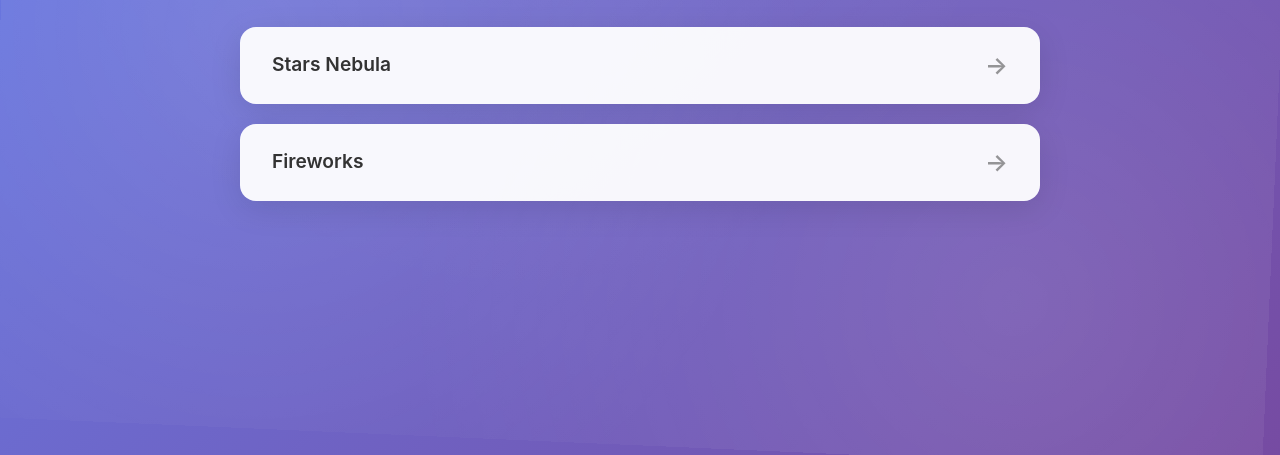
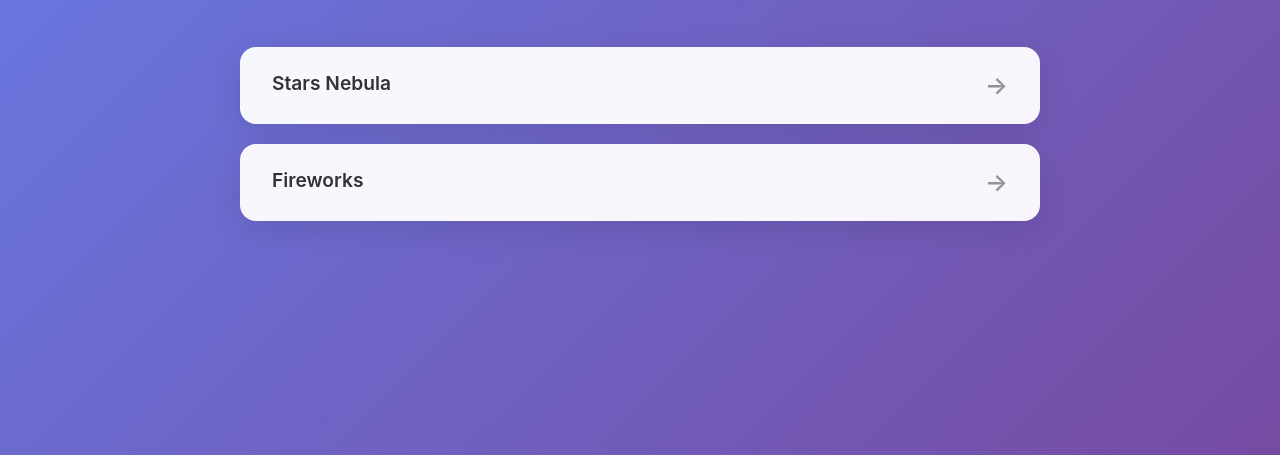
Before and after one commit to StephenLingham/shader-examples, a plain HTML site: page index.html in a window 1280 px wide. Shown: the part 345-800 px from the top of the page. Drawn offline with Linux system fonts and the light colour scheme.

Commit message:
Updated index

```diff
--- a/index.html
+++ b/index.html
@@ -24,27 +24,6 @@
             overflow-x: hidden;
         }
 
-        /* Animated background particles */
-        body::before {
-            content: '';
-            position: fixed;
-            top: 0;
-            left: 0;
-            width: 100%;
-            height: 100%;
-            background:
-                radial-gradient(circle at 20% 50%, rgba(255, 255, 255, 0.1) 0%, transparent 50%),
-                radial-gradient(circle at 80% 80%, rgba(255, 255, 255, 0.1) 0%, transparent 50%),
-                radial-gradient(circle at 40% 20%, rgba(255, 255, 255, 0.05) 0%, transparent 50%);
-            animation: float 20s ease-in-out infinite;
-            pointer-events: none;
-            z-index: 0;
-        }
-
-        @keyframes float {
-            0%, 100% { transform: translateY(0) rotate(0deg); }
-            50% { transform: translateY(-20px) rotate(5deg); }
-        }
 
         .container {
             position: relative;
@@ -177,7 +156,6 @@
             }
         }
 
-        /* Responsive design */
         @media (max-width: 768px) {
             h1 {
                 font-size: 2.5rem;
@@ -208,7 +186,7 @@
     <div class="container">
         <div class="header">
             <h1>Shader Examples</h1>
-            <!-- <p class="subtitle">Shaders created using WebGL GLSL</p> -->
+            <p class="subtitle">Tech: WebGL and GLSL</p>
         </div>
 
         <ul class="examples-list" id="examplesList">
```
